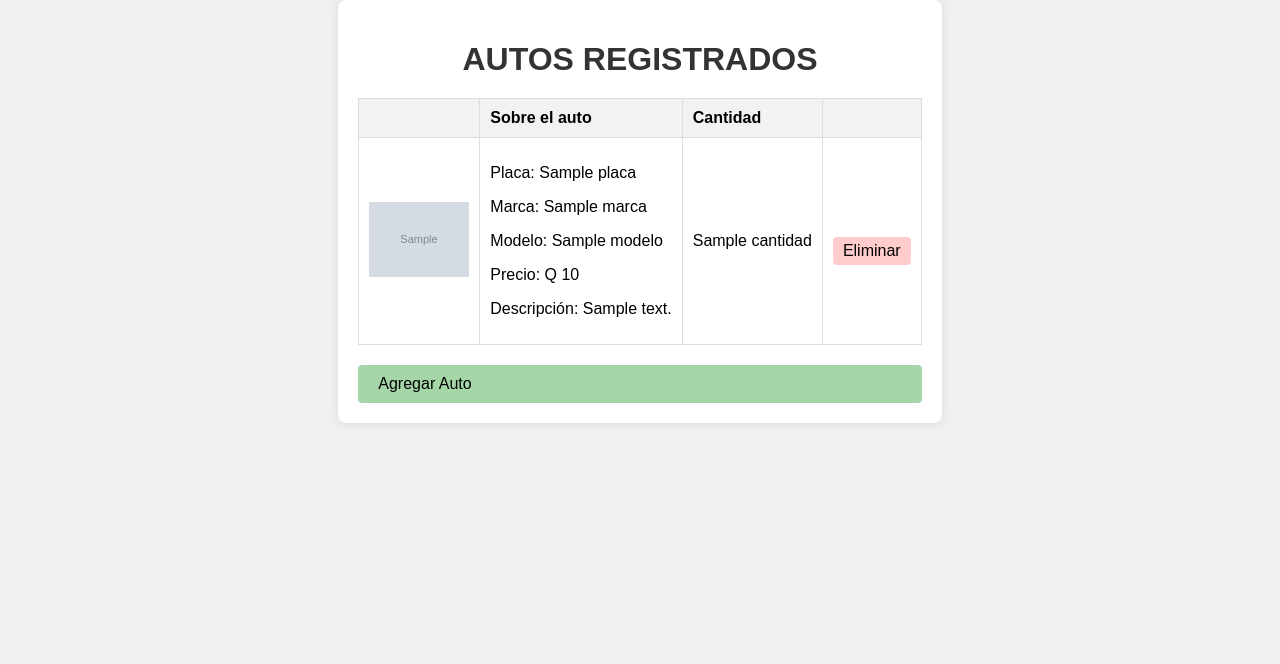
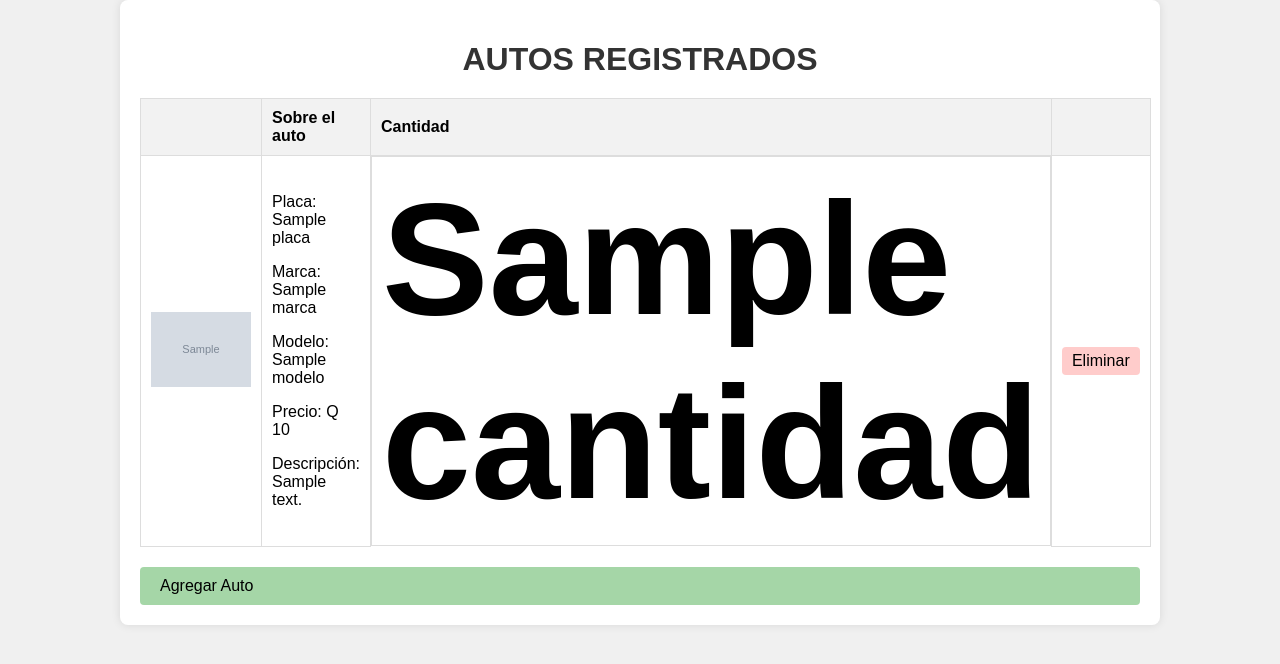
Before and after one commit to Farot3/IPC2_Practica2_202307820, a Flask app: template templates/showCar.html in a window 1280 px wide. Shown: the top 664 px of the page. Run offline with Flask 3, Linux system fonts and the light colour scheme; the template is opened without the code that fills it: most values are stand-ins (such as "Sample title", 1, 10 or a date in 2020); grey boxes marked "Sample" are stand-in pictures.

Commit message:
actualizado

```diff
--- a/static/style.css
+++ b/static/style.css
@@ -164,6 +164,27 @@ button:hover {
     background-color: #f2f2f2;
 }
 
+.cantidad-celda {
+    font-size: 10em;
+    /* Aumenta el tamaño de la fuente */
+    font-weight: bold;
+    /* Hace el texto más grueso */
+    text-align: center;
+    /* Centra el texto en la celda */
+    vertical-align: middle;
+    /* Alinea verticalmente el texto en el medio */
+    min-width: 80px;
+    /* Asegura un ancho mínimo para la celda */
+    height: 100%;
+    /* Hace que la celda ocupe toda la altura de la fila */
+    display: flex;
+    /* Usa flexbox para centrar el contenido */
+    justify-content: center;
+    /* Centra horizontalmente */
+    align-items: center;
+    /* Centra verticalmente */
+}
+
 .auto-img {
     width: 100px;
     height: auto;
--- a/templates/showCar.html
+++ b/templates/showCar.html
@@ -31,7 +31,7 @@
                         <p>Precio: Q {{ auto.precio_unitario }}</p>
                         <p>Descripción: {{ auto.descripcion }}</p>
                     </td>
-                    <td>{{ auto.cantidad }}</td>
+                    <td class="cantidad-celda">{{ auto.cantidad }}</td>
                     <td>
                         <form action="{{ url_for('eliminar_auto', placa=auto.placa) }}" method="POST">
                             <button type="submit" class="eliminar-btn">Eliminar</button>
```
